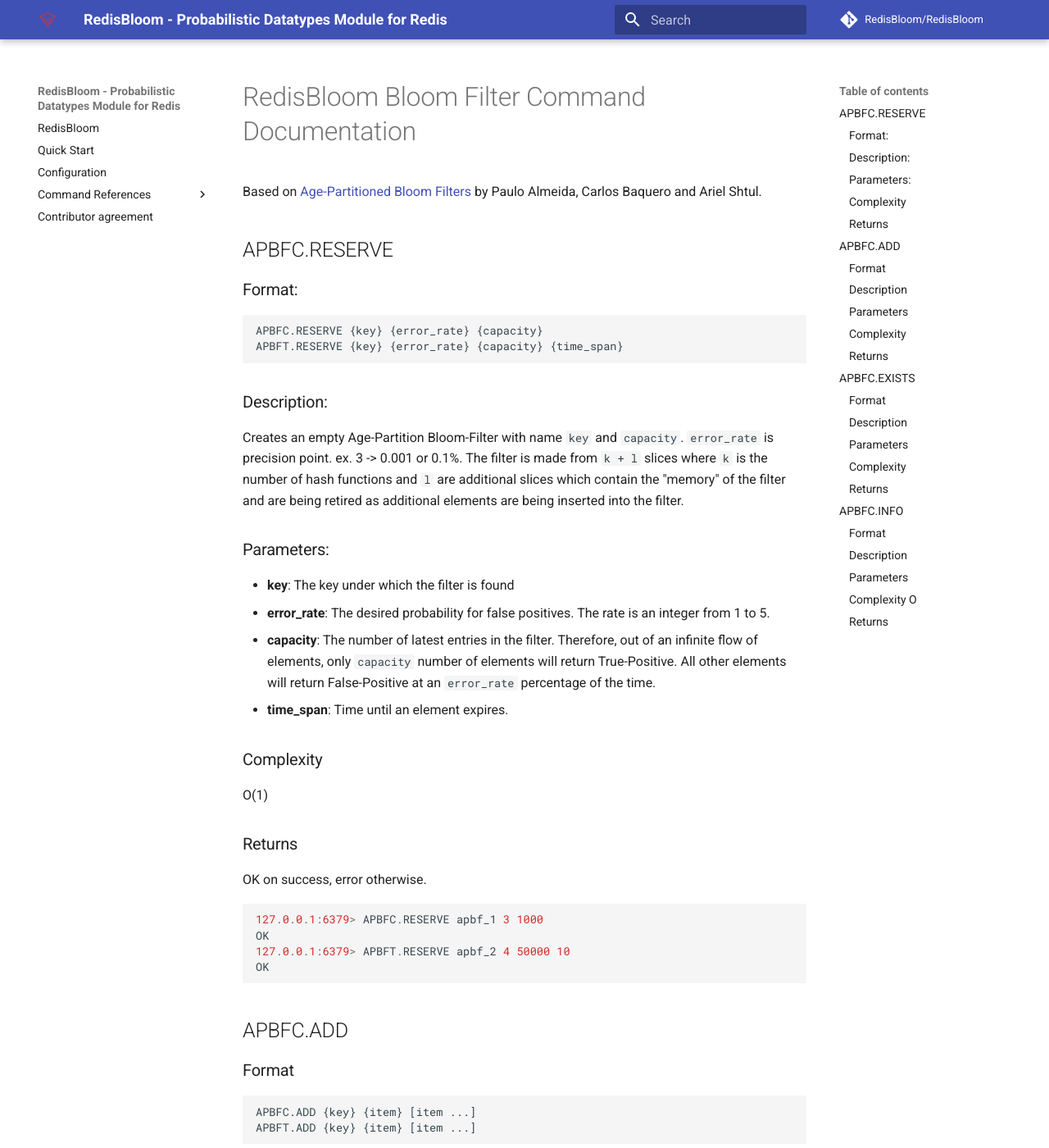
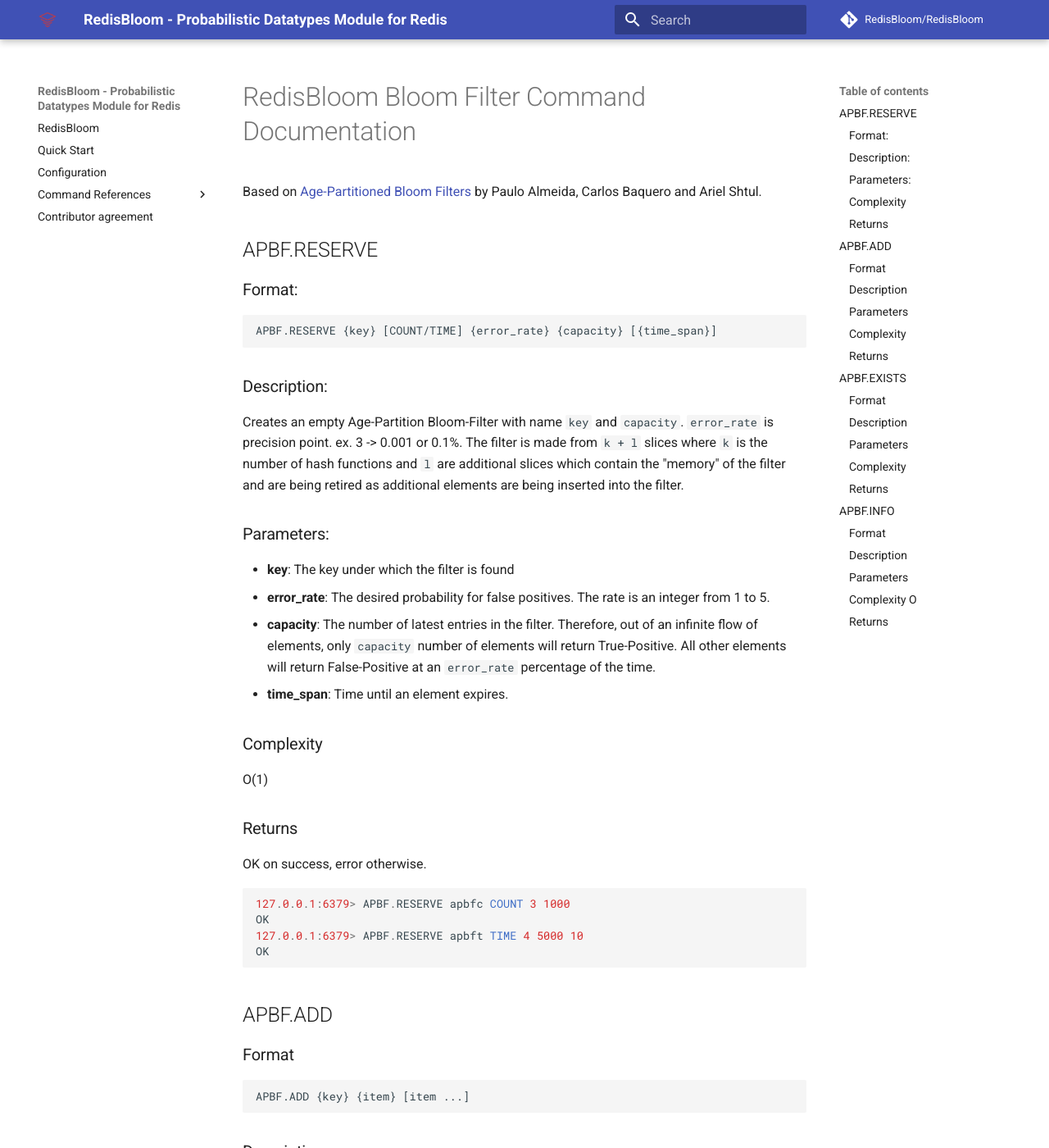
Before and after one commit to RedisBloom/RedisBloom, an MkDocs documentation site: the page built from docs/APBF_Commands.md, in a window 1280 px wide and 1400 px high. Shown: the whole window at 82% size. Built offline with MkDocs 1.6.1 and Material for MkDocs 9.7.7, drawn with Linux system fonts in a browser that asks for light colours; comment, search, counter and statistics services are not loaded; some of the changed text lies outside the part shown.

Commit message:
COUNT/TIME init param

````diff
--- a/docs/APBF_Commands.md
+++ b/docs/APBF_Commands.md
@@ -3,13 +3,12 @@
 Based on [Age-Partitioned Bloom Filters](http://arxiv.org/pdf/2001.03147)
     by Paulo Almeida, Carlos Baquero and Ariel Shtul.
 
-## APBFC.RESERVE
+## APBF.RESERVE
 
 ### Format:
 
 ```
-APBFC.RESERVE {key} {error_rate} {capacity}
-APBFT.RESERVE {key} {error_rate} {capacity} {time_span}
+APBF.RESERVE {key} [COUNT/TIME] {error_rate} {capacity} [{time_span}]
 ```
 
 ### Description:
@@ -41,19 +40,18 @@
 OK on success, error otherwise.
 
 ```sql
-127.0.0.1:6379> APBFC.RESERVE apbf_1 3 1000
+127.0.0.1:6379> APBF.RESERVE apbfc COUNT 3 1000
 OK
-127.0.0.1:6379> APBFT.RESERVE apbf_2 4 50000 10
+127.0.0.1:6379> APBF.RESERVE apbft TIME 4 5000 10
 OK
 ```
 
-## APBFC.ADD
+## APBF.ADD
 
 ### Format
 
 ```
-APBFC.ADD {key} {item} [item ...]
-APBFT.ADD {key} {item} [item ...]
+APBF.ADD {key} {item} [item ...]
 ```
 
 ### Description
@@ -74,13 +72,12 @@
 
 "1" if the item was newly inserted, or "0" if it may have existed previously.
 
-## APBFC.EXISTS
+## APBF.EXISTS
 
 ### Format
 
 ```
-APBFC.EXISTS {key} {item} [item ...]
-APBFT.EXISTS {key} {item} [item ...]
+APBF.EXISTS {key} {item} [item ...]
 ```
 
 ### Description
@@ -100,13 +97,12 @@
 
 "0" if the item certainly does not exist, "1" if the item may exist.
 
-## APBFC.INFO
+## APBF.INFO
 
 ### Format
 
 ```
-APBFC.INFO {key}
-APBFT.INFO {key}
+APBF.INFO {key}
 ```
 
 ### Description
````
Also changed, not shown: 2 other files.
